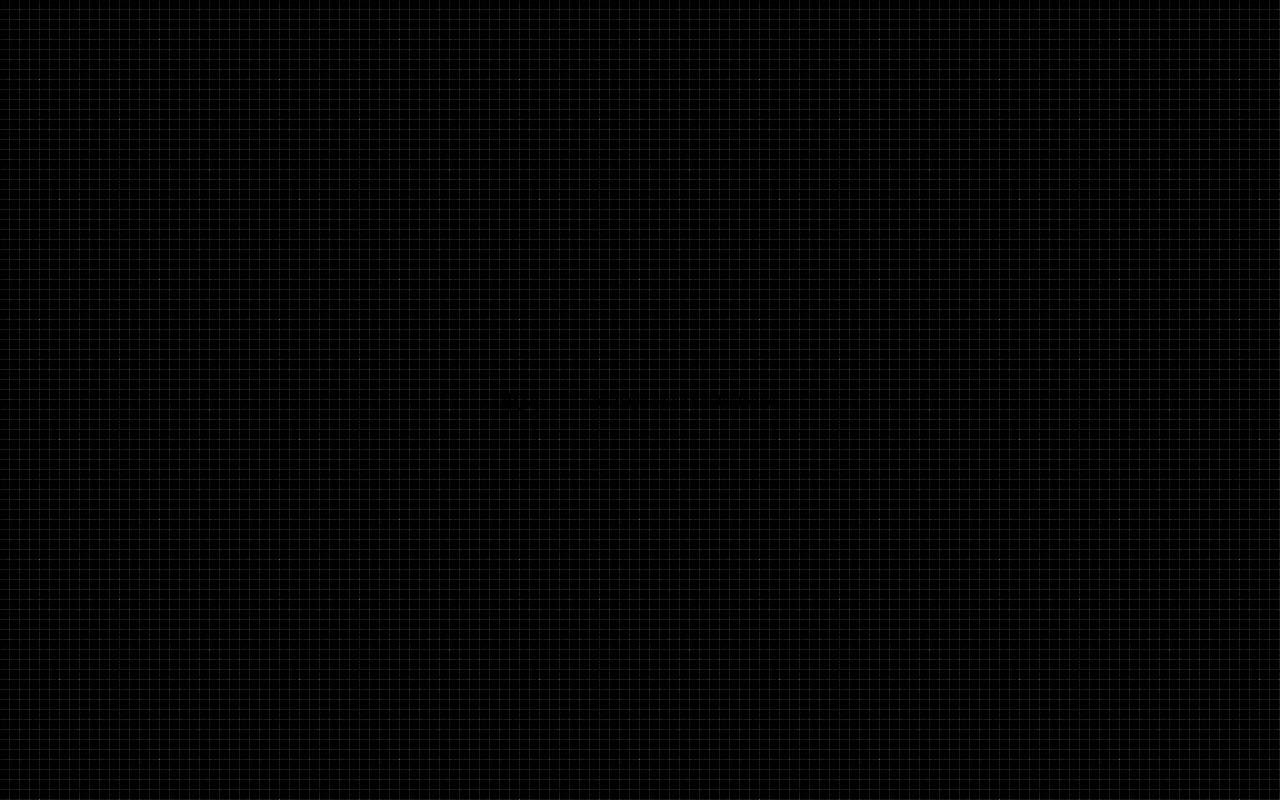
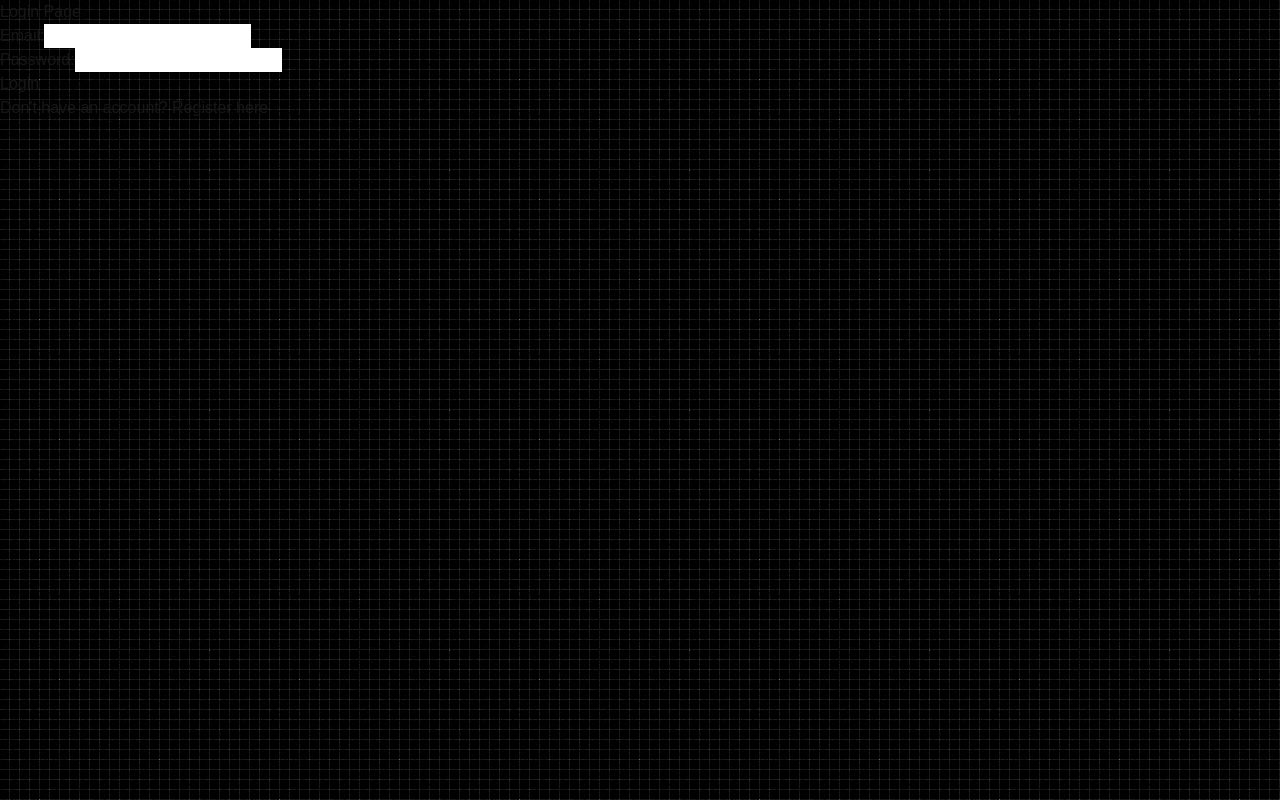
Before and after one commit to shimauma0312/TaNaRi-Chan, a Next.js app in the folder src/: page /login in a window 1280 px wide. Before the commit this address had no page. Built offline with nearby package versions, Linux system fonts and the light colour scheme; no server answers.

Commit message:
Refactor login and register page URLs

```diff
--- a/src/app/dashboard/page.tsx
+++ b/src/app/dashboard/page.tsx
@@ -15,7 +15,7 @@ const DashboardPage = () => {
       if (user) {
         setUser(user)
       } else {
-        router.push("/auth/login")
+        router.push("login")
       }
     })
 
@@ -24,7 +24,7 @@ const DashboardPage = () => {
 
   const handleLogout = async () => {
     await signOut(auth)
-    router.push("/auth/login")
+    router.push("login")
   }
 
   if (!user) {
--- a/src/app/auth/login/page.tsx
+++ b/src/app/login/page.tsx
@@ -38,7 +38,7 @@ const LoginPage = () => {
         <button type="submit">Login</button>
       </form>
       <p>
-        Don't have an account? <Link href="/auth/register">Register here</Link>
+        Don't have an account? <Link href="register">Register here</Link>
       </p>
     </div>
   )
--- a/src/app/page.tsx
+++ b/src/app/page.tsx
@@ -4,7 +4,7 @@ export default function Home() {
   return (
     <main>
       <div className="h-screen w-screen flex justify-center items-center">
-        <Link href="/auth/login">Go to Login</Link>
+        <Link href="login">Go to Login</Link>
       </div>
     </main>
   )
--- a/src/app/auth/register/page.tsx
+++ b/src/app/register/page.tsx
@@ -56,7 +56,7 @@ const RegisterPage = () => {
         <button type="submit">Register</button>
       </form>
       <p>
-        Already have an account? <Link href="/auth/login">Login here</Link>
+        Already have an account? <Link href="login">Login here</Link>
       </p>
     </div>
   )
--- a/src/hooks/useUserRegister.ts
+++ b/src/hooks/useUserRegister.ts
@@ -21,7 +21,7 @@ export const useUserRegister = () => {
 
       if (response.ok) {
         console.log("User registered successfully")
-        router.push("/auth/login") // 成功後の遷移先
+        router.push("login") // 成功後の遷移先
       } else {
         const errorData = await response.json()
         setError(errorData.error || "ユーザー登録中にエラーが発生しました。")
```
